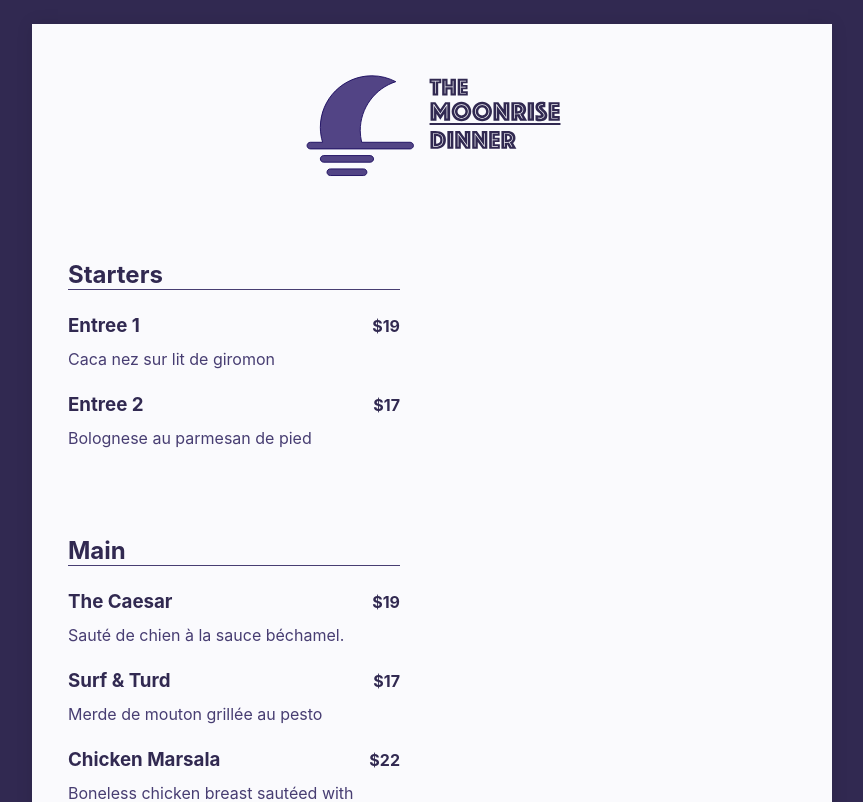
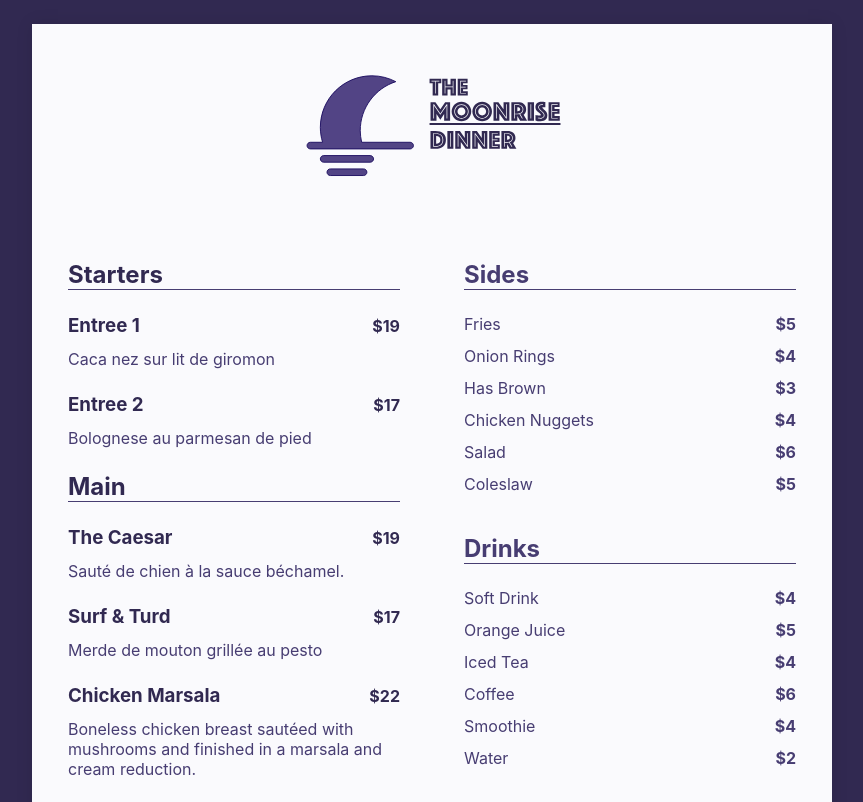
Before and after one commit to sinitame/menu-demo, a React (Create React App) app: page / in a window 1280 px wide. Shown: the top 802 px of the page, without its empty margins (208-1071 px from the left). Built offline with nearby package versions, Linux system fonts and the light colour scheme; a web font is replaced by a local one.

Commit message:
🚀 fix css style

```diff
--- a/src/App.js
+++ b/src/App.js
@@ -12,14 +12,19 @@ export default function App() {
       <Provider>
         <div className="menu">
           <Logo/>
+          <div className="right">
             <Mains type="Starters" meals={starters}/>
             <Mains type="Main" meals={mains}/>
             <Mains type="Desserts" meals={deserts}/>
+          </div>
+          <div className="left">
             <aside className="aside">
               <Extras type="Sides" items={sides}/>
               <Extras type="Drinks" items={drinks}/>
             </aside>
           </div>
+
+        </div>
       </Provider>
   );
 }
--- a/src/styles.css
+++ b/src/styles.css
@@ -91,8 +91,8 @@ input {
 }
 
 .aside {
-  grid-column: 2 / 3;
-  background-color: #c0c0c0;
+  grid-column: 0 / span 3;
+  vertical-align: center;
 }
 
 .extras {
@@ -150,3 +150,8 @@ input {
 .total-price {
   font-size: 1.5rem;
 }
+
+.column {
+  float: left;
+  width: 50%;
+}
```
Lines whose indentation alone changed are shown as unchanged.
